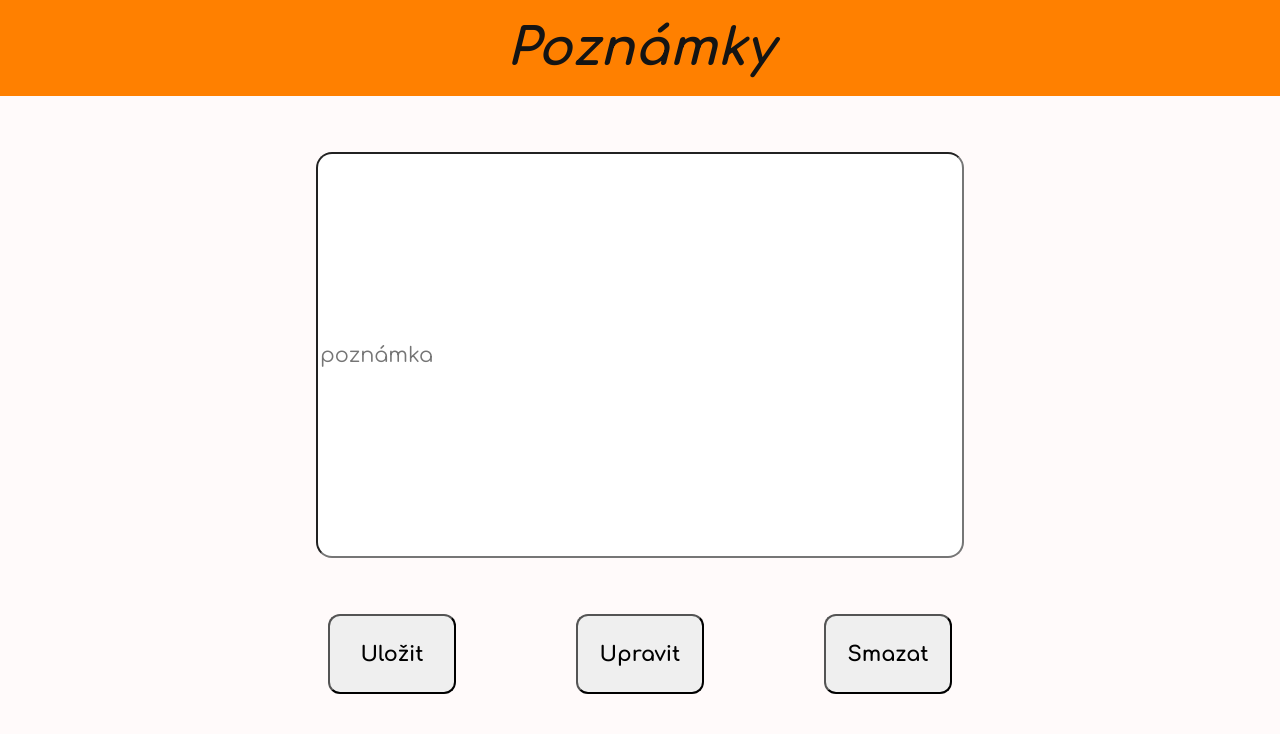
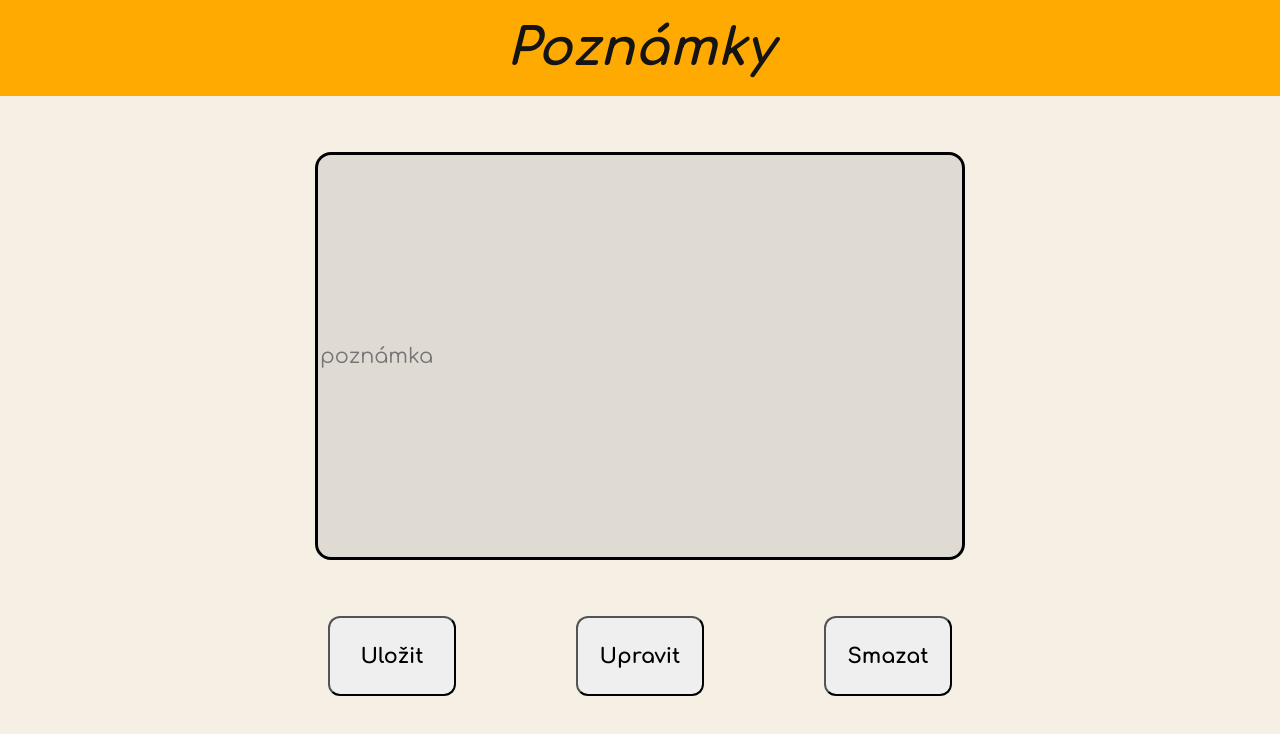
Before and after one commit to Kristianbotek/bobo, a plain HTML site: page botek/index.html in a window 1280 px wide. Drawn offline with Linux system fonts and the light colour scheme.

Commit message:
Add files via upload

```diff
--- a/botek/script.js
+++ b/botek/script.js
@@ -0,0 +1,3 @@
+let uloziste
+
+document.getElementById.(save())
--- a/botek/style.css
+++ b/botek/style.css
@@ -3,7 +3,7 @@
     font-family: Comfortaa;
 }
 body {
-    background-color: hsl(0, 90%, 99%);
+    background-color: hsl(35, 51%, 93%)
 }
 .navbar {
     font-size: 1.6em;
@@ -16,7 +16,7 @@ body {
 
     padding: 2vh;
 
-    background-color: hsl(30, 100%, 50%);
+    background-color: hsl(40, 100%, 50%);
     height: 8vh;
 }
 
@@ -31,10 +31,12 @@ body {
 .input input {
     height: 50vh;
     width: 50vw;
+
     border-radius: 2vh;
+    border: 3px black solid;;
 
     font-size: 1.3em;
-    background-color: hsl(0, 90%, %);
+    background-color: hsl(42, 17%, 85%);
 }
 
 .buttons {
@@ -54,3 +56,7 @@ body {
 
     border-radius: 1.5vh;
 }
+
+button:hover {
+    transform: scale(1.1);
+}
```
